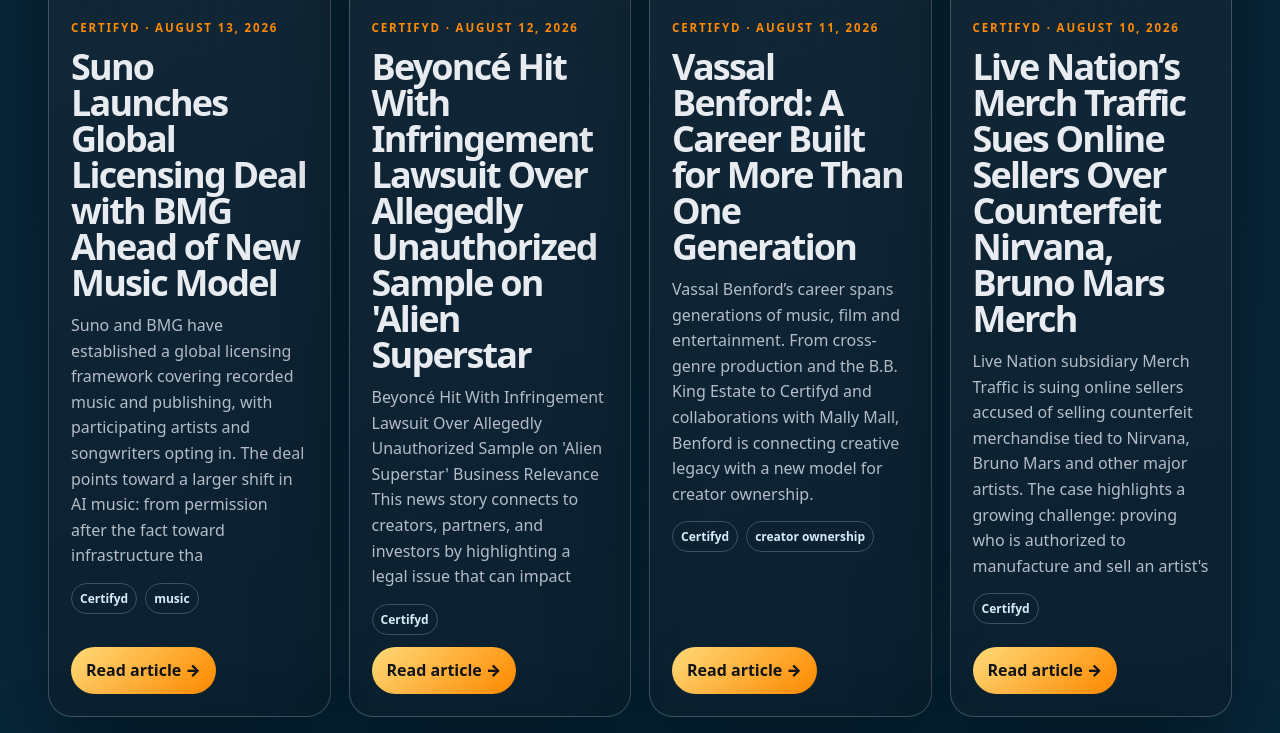
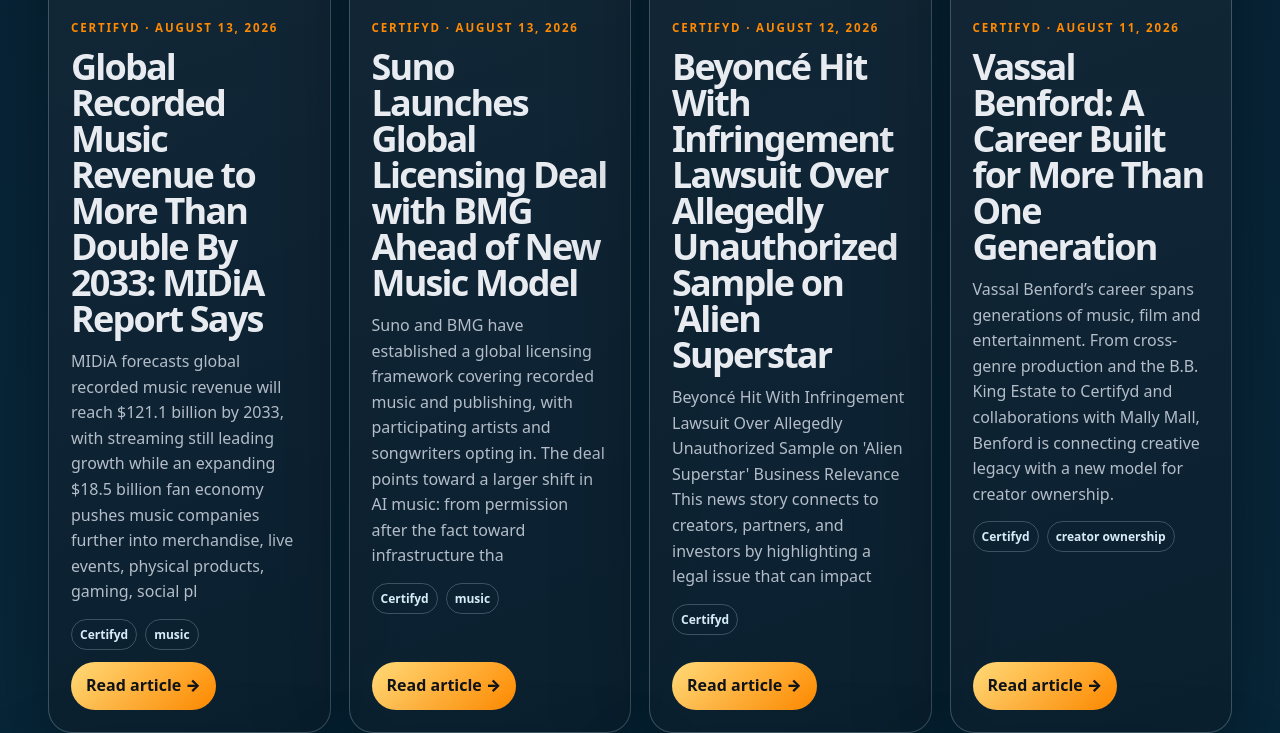
Before and after one commit to BEATiFYAUDIO/certifyd-me-site-preview, a plain HTML site: page blog/index.html in a window 1280 px wide. Shown: the part 897-1630 px from the top of the page. Drawn offline with Linux system fonts and the light colour scheme.

Commit message:
Publish blog article: Global Recorded Music Revenue to More Than Double By 2033: MIDiA Report Says

```diff
--- a/blog/index.html
+++ b/blog/index.html
@@ -50,6 +50,18 @@
 <span class="category-tag">Certifyd</span>
 <span class="category-tag">creator ownership</span>
 <span class="category-tag">music</span></div><div class="grid"><article class="blog-card">
+      <a class="blog-card-media" href="/blog/global-recorded-music-revenue-to-more-than-double-by-2033-midia-report-says/" aria-label="Read Global Recorded Music Revenue to More Than Double By 2033: MIDiA Report Says">
+        <img src="/images/blog/global-recorded-music-revenue-to-more-than-double-by-2033-midia-report-says-1786632594766.png" alt="" loading="lazy" decoding="async" onerror="this.src='/images/certifyd-main-image-independent-scene-20260613.png'" />
+      </a>
+      <div class="blog-card-body">
+        <div class="blog-card-meta">Certifyd · August 13, 2026</div>
+        <h2><a href="/blog/global-recorded-music-revenue-to-more-than-double-by-2033-midia-report-says/">Global Recorded Music Revenue to More Than Double By 2033: MIDiA Report Says</a></h2>
+        <p>MIDiA forecasts global recorded music revenue will reach $121.1 billion by 2033, with streaming still leading growth while an expanding $18.5 billion fan economy pushes music companies further into merchandise, live events, physical products, gaming, social pl</p>
+        <div class="tag-list" aria-label="Tags"><span>Certifyd</span><span>music</span></div>
+        <a class="blog-btn" href="/blog/global-recorded-music-revenue-to-more-than-double-by-2033-midia-report-says/">Read article →</a>
+      </div>
+    </article>
+<article class="blog-card">
       <a class="blog-card-media" href="/blog/suno-launches-global-licensing-deal-with-bmg-ahead-of-new-music-model/" aria-label="Read Suno Launches Global Licensing Deal with BMG Ahead of New Music Model">
         <img src="/images/blog/suno-launches-global-licensing-deal-with-bmg-ahead-of-new-music-model-1786627891237.png" alt="" loading="lazy" decoding="async" onerror="this.src='/images/certifyd-main-image-independent-scene-20260613.png'" />
       </a>
--- /dev/null
+++ b/content/blog/global-recorded-music-revenue-to-more-than-double-by-2033-midia-report-says.md
@@ -0,0 +1,193 @@
+---
+title: "Global Recorded Music Revenue to More Than Double By 2033: MIDiA Report Says"
+slug: "global-recorded-music-revenue-to-more-than-double-by-2033-midia-report-says"
+author: "Certifyd"
+date: "2026-08-13"
+updated: "2026-08-13"
+excerpt: "MIDiA forecasts global recorded music revenue will reach $121.1 billion by 2033, with streaming still leading growth while an expanding $18.5 billion fan economy pushes music companies further into merchandise, live events, physical products, gaming, social pl"
+coverImage: "/images/blog/global-recorded-music-revenue-to-more-than-double-by-2033-midia-report-says-1786632594766.png"
+coverImageAlt: ""
+coverImageCredit: ""
+coverImageCreditUrl: ""
+coverImageProvider: "upload"
+tags: ["Certifyd", "music"]
+status: "published"
+seoTitle: "Global Recorded Music Revenue to More Than Double By 2033: MiDiA Repor"
+seoDescription: "Global Recorded Music Revenue to More Than Double By 2033: MiDiA Report Says Business Relevance The music industry is undergoing a significant transformation as glob"
+---
+
+# Global Recorded Music Revenue to More Than Double By 2033: MIDiA Report Says
+
+The next phase of music-industry growth may be about much more than getting people to stream more music.
+
+According to MIDiA's new *Global Music Forecast 2026-2033*, global recorded music revenue is projected to reach $121.1 billion by 2033, up 62.9% from $74.3 billion in 2025.
+
+Streaming is expected to remain the industry's primary growth driver. But one of the report's most interesting predictions is what happens around the stream: MIDiA expects expanded rights and a growing "fan economy" to become increasingly important as traditional streaming growth begins to mature in established markets.
+
+For creators, that's a significant shift.
+
+## The Fan Economy Could Reach $18.5 Billion
+
+MIDiA projects the fan economy could be worth $18.5 billion by 2033.
+
+Its definition extends well beyond conventional Spotify or Apple Music streaming. It includes physical music sales, music consumed through social, fitness and gaming platforms, and expanded rights that give labels participation in areas such as merchandise, branding and live events.
+
+MIDiA VP of Music Strategy Tatiana Cirisano argues that the industry's next growth phase will require pulling new economic levers both inside and outside the subscription model.
+
+That's important because it changes what a music business actually looks like.
+
+A recording isn't simply something uploaded to a streaming service.
+
+It can sit at the center of a much larger network of commercial activity.
+
+## One Creator. Many Economic Relationships.
+
+A song can generate streaming revenue.
+
+But the same creative identity can also support physical releases, merchandise, licensing, live performances, brand partnerships, fan experiences, remixes, derivative works and new forms of distribution through gaming and social platforms.
+
+That creates an increasingly interconnected economy:
+
+**Creator → Work → Rights → Distribution → Fans → Merchandise → Licensing → Derivatives → Experiences → Commerce**
+
+Each new opportunity can also introduce another participant.
+
+Publishers, labels, manufacturers, retailers, licensing companies, distributors, promoters and technology providers can all participate in different parts of the creator's business.
+
+The opportunity is enormous.
+
+So is the infrastructure problem.
+
+## Streaming Isn't the Entire Creator Economy
+
+For much of the last decade, music-industry growth has been discussed primarily through streaming.
+
+Subscriber counts increased. Catalogs became more valuable. Streaming became the dominant recorded-music business model.
+
+MIDiA's forecast suggests the industry's next phase will be broader.
+
+Streaming remains critical, but music companies are increasingly looking for ways to capture value from the economic activity surrounding artists and their audiences.
+
+That makes the relationship between a creator and their fans more important.
+
+It also makes the relationships surrounding the creator's intellectual property more important.
+
+Who owns the work?
+
+Who is authorized to license it?
+
+Who can manufacture merchandise?
+
+Who can create a derivative?
+
+Who participates in a transaction?
+
+Who should receive a share of the resulting revenue?
+
+As the number of commercial opportunities increases, those relationships become harder to manage with disconnected systems.
+
+## Where Certifyd Fits
+
+This is where the MIDiA forecast becomes particularly relevant to Certifyd.
+
+Certifyd is being built around a creator's identity and intellectual property rather than around a single distribution channel.
+
+A work can maintain its provenance. Contributors can remain attributable. Rights and permissions can remain connected to the work. Derivative works can maintain relationships with their originals, including structured clearance processes where approval is required.
+
+Commerce can then exist around those relationships rather than becoming disconnected from them.
+
+The distinction matters.
+
+The goal isn't to create another platform that owns the creator's audience or becomes another intermediary between the creator and the market.
+
+It's to give creators and the businesses around them infrastructure for establishing verifiable, accountable relationships.
+
+## The Fan Economy Needs More Than Fans
+
+An $18.5 billion fan economy doesn't appear simply because fans are willing to spend money.
+
+Someone has to manufacture the merchandise.
+
+Someone may distribute a physical release.
+
+Someone licenses the artwork.
+
+Someone operates a fan experience.
+
+Someone clears a derivative.
+
+Someone provides commerce.
+
+Someone may provide publishing, rights administration or another specialized service.
+
+Certifyd's network model creates the possibility for those businesses to participate as service providers without requiring a single central company to perform every function.
+
+The creator remains connected to the work while accountable participants provide services around it.
+
+That becomes increasingly important as creator businesses expand beyond conventional streaming.
+
+## Provenance Can Extend Beyond the Recording
+
+The same principle applies to physical and commercial products.
+
+If a creator's intellectual property becomes merchandise, for example, provenance doesn't have to stop at the recording.
+
+A rights holder can establish authorization. A licensing partner can establish its relationship to the intellectual property. A manufacturer can establish authorization to produce a product. A retailer can establish authorization to sell it.
+
+The same underlying concept can extend across other parts of the creator economy:
+
+**Who created this?**
+
+**Who controls it?**
+
+**Who was authorized?**
+
+**What was created from it?**
+
+**Who participated?**
+
+Those questions become more valuable—not less—as the number of ways to monetize creative work increases.
+
+## More Revenue Means More Complexity
+
+MIDiA also expects music retail revenues to grow faster than trade revenues as digital services increasingly bundle music with other forms of audio entertainment and retain revenue that isn't shared with music companies.
+
+Meanwhile, subscription pricing is expected to continue evolving, eventually contributing to renewed growth in average revenue per user.
+
+Taken together, the forecast describes a music economy that is becoming larger, but also more complicated.
+
+The industry isn't moving toward one dominant revenue source.
+
+It's moving toward more revenue sources, more products, more services, more participants and more ways for fans to interact economically with creators.
+
+That creates opportunity, but it also creates more relationships that need to be managed.
+
+## The Creator Is the Common Thread
+
+Streaming platforms will change.
+
+Retailers will change.
+
+Social platforms will change.
+
+New AI, gaming and fan platforms will emerge.
+
+But the creator and the intellectual property remain the common thread connecting those markets.
+
+That's why the infrastructure underneath the next generation of music matters.
+
+If MIDiA's forecast is directionally right, the industry's next major expansion won't simply come from making the streaming economy larger.
+
+It will come from making the **creator economy wider**.
+
+The opportunity is to connect creators, intellectual property, fans, rights, services and commerce without forcing every relationship through another central gatekeeper.
+
+A $121.1 billion recorded-music economy would be significant.
+
+An increasingly connected economy built around everything creators and their fans can do together could be much bigger.
+
+That's the market Certifyd is being built for.
+
+---
+
+*Certifyd covers developments in music, intellectual property and creator commerce and examines what they mean for provenance, rights, ownership and the infrastructure connecting creators with their markets.*
--- a/sitemap.xml
+++ b/sitemap.xml
@@ -9,6 +9,11 @@
     <loc>https://vassal.certifyd.me/blog/</loc>
     <lastmod>2026-08-13</lastmod>
     <priority>0.8</priority>
+  </url>
+  <url>
+    <loc>https://vassal.certifyd.me/blog/global-recorded-music-revenue-to-more-than-double-by-2033-midia-report-says/</loc>
+    <lastmod>2026-08-13</lastmod>
+    <priority>0.6</priority>
   </url>
   <url>
     <loc>https://vassal.certifyd.me/blog/suno-launches-global-licensing-deal-with-bmg-ahead-of-new-music-model/</loc>
```
Also changed, not shown: blog/global-recorded-music-revenue-to-more-than-double-by-2033-midia-report-says/index.html (added, +150 -0 lines), feed.xml (+9 -0 lines), index.html (+11 -11 lines), 1 other file.
